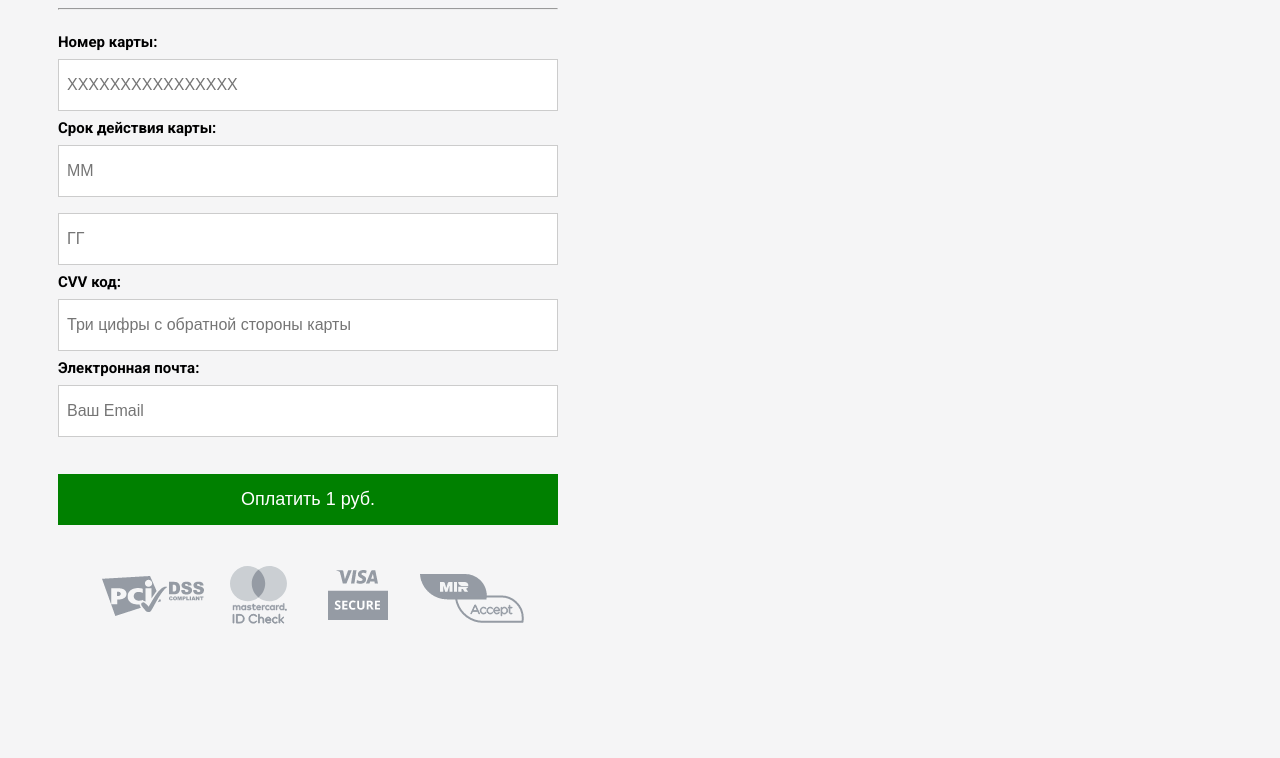
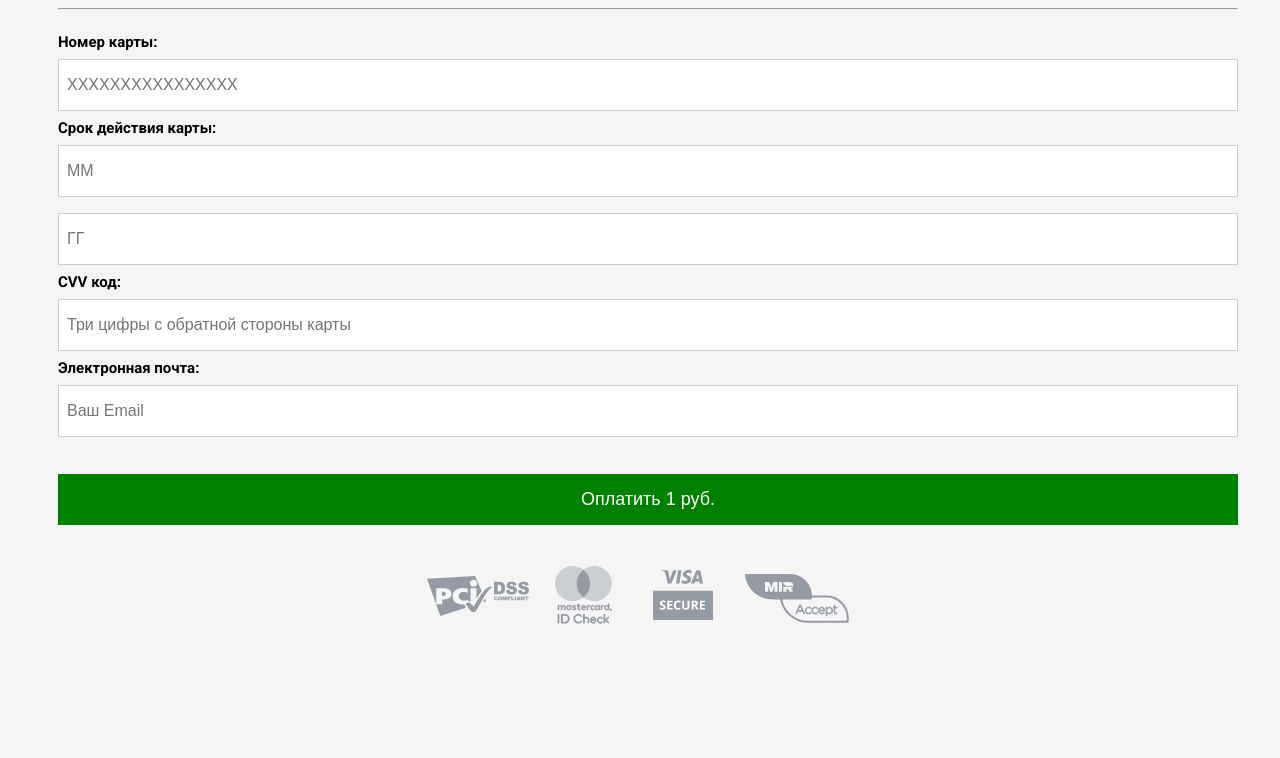
Before and after one commit to 4rturstark/1nsmart, a plain HTML site: page cloudpayments/index.html in a window 1280 px wide. Shown: the part 61-819 px from the top of the page. Drawn offline with Linux system fonts and the light colour scheme.

Commit message:
Update index.html

```diff
--- a/cloudpayments/index.html
+++ b/cloudpayments/index.html
@@ -1,12 +1,12 @@
 <!DOCTYPE html>
 <html>
   <head>
-    <meta name="viewport" content="width=device-width, initial-scale=1.0" />
+    <meta name="viewport" content="width=320px, initial-scale=1.0" />
     <title>Оплата банковской картой: 1 руб.</title>
     <link href="https://fonts.googleapis.com/css?family=Roboto:300,400,500,700" rel="stylesheet">
     <style>
         html, body {
-width: 600px;
+width: 100%;
         height: 100%;
         position: relative;
       background-color: #F5F5F6;
```
